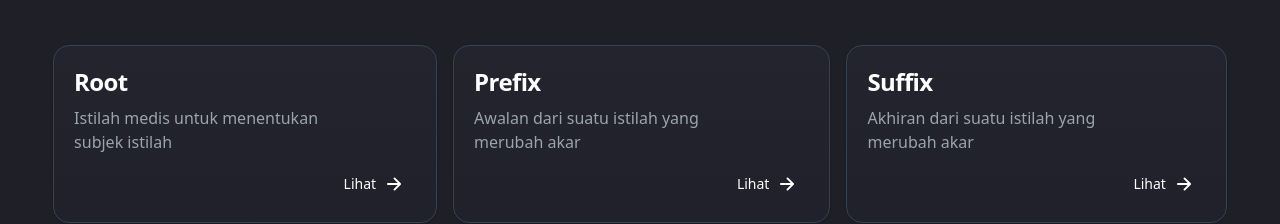
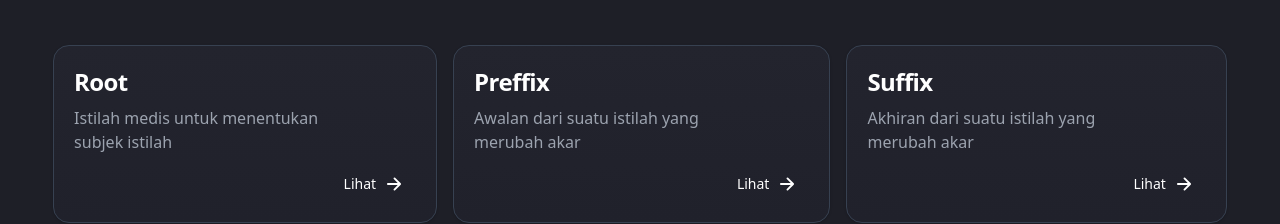
Before and after one commit to Ardiansyah1506/kamus-MusTerm, a Next.js app: page /terminologi in a window 1280 px wide. Shown: the part 187-411 px from the top of the page. Built offline with nearby package versions, Linux system fonts and the light colour scheme.

Commit message:
fix sekaliiiiiiiiii

```diff
--- a/components/terminologi/Card.js
+++ b/components/terminologi/Card.js
@@ -3,11 +3,11 @@ import Link from "next/link";
 
 export const Card = ({ label }) => {
   const Label =
-    label === "root" ? "root" : label === "prefix" ? "prefix" : "suffix";
+    label === "root" ? "root" : label === "preffix" ? "preffix" : "suffix";
   const LabelContent =
     label === "root"
       ? "Istilah medis untuk menentukan subjek istilah"
-      : label === "prefix"
+      : label === "preffix"
       ? "Awalan dari suatu istilah yang merubah akar"
       : "Akhiran dari suatu istilah yang merubah akar";
 
@@ -37,7 +37,7 @@ export const Card = ({ label }) => {
 };
 
 export const CardList = () => {
-  const labels = ["root", "prefix", "suffix"];
+  const labels = ["root", "preffix", "suffix"];
 
   return (
     <div className="flex flex-wrap gap-4">
```
